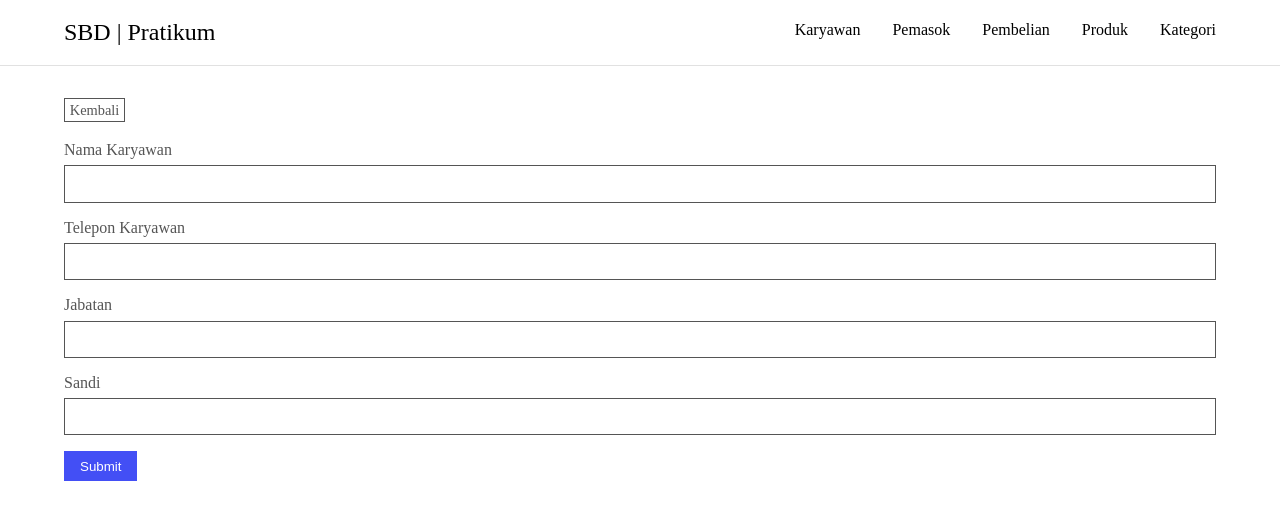
After one commit to hiIgooTgar/sistem_basis_data_pratikum, a PHP site: page /src/insert_karyawan.php in a window 1280 px wide. The commit adds this page. Shown: the top 531 px of the page. Run offline with PHP 8.4, Linux system fonts and the light colour scheme.

Commit message:
SBD | Karyawan Tabel

```diff
--- a/pratikum_2/assets/css/style.css
+++ b/pratikum_2/assets/css/style.css
@@ -42,14 +42,27 @@
   cursor: pointer;
 }
 
+.btn-sm {
+  padding: 0.14rem 0.3rem;
+  font-size: 0.9rem;
+}
+
 .btn-primary {
   background: #434ff5;
   color: #fff;
   border: none;
 }
 
-.btn-primary:hover {
-  background: #505bed;
+.btn-danger {
+  background: #f73939;
+  color: #fff;
+  border: none;
+}
+
+.btn-warning {
+  background: #f7f139;
+  color: #000;
+  border: none;
 }
 
 .form-main {
--- a/pratikum_2/src/delete_kategori.php
+++ b/pratikum_2/src/delete_kategori.php
@@ -3,6 +3,11 @@
 require '../connection/config.php';
 
 $idkategori = $_GET['idkategori'];
+
+if(!isset($idkategori)) {
+    echo"<script>alert('Data tidak ditemukan!');</script>";
+}
+
 $sql = "DELETE FROM tbkategori WHERE idkategori = $idkategori";
 $result = mysqli_query($connect, $sql);
 
--- /dev/null
+++ b/pratikum_2/src/insert_karyawan.php
@@ -0,0 +1,58 @@
+<?php
+
+include "../connection/config.php";
+$title_web = "Tambah Karyawan | SBD";
+include "../components/header.php";
+include "../components/navbar_inside.php";
+
+
+?>
+
+<div class="container">
+    <a href="../" class="btn btn-sm">Kembali</a>
+    <form action="" method="post" class="form-main">
+        <div class="form-group">
+            <label for="namakaryawan" class="form-label">Nama Karyawan</label>
+            <input class="form-control" type="text" name="namakaryawan" id="namakaryawan">
+        </div>
+        <div class="form-group">
+            <label for="teleponkaryawan" class="form-label">Telepon Karyawan</label>
+            <input class="form-control" type="number" name="teleponkaryawan" id="teleponkaryawan">
+        </div>
+        <div class="form-group">
+            <label for="jabatan" class="form-label">Jabatan</label>
+            <input class="form-control" type="text" name="jabatan" id="jabatan">
+        </div>
+        <div class="form-group">
+            <label for="sandi" class="form-label">Sandi</label>
+            <input class="form-control" type="text" name="sandi" id="sandi">
+        </div>
+        <button type="submit" name="addKaryawan" class="btn btn-primary">Submit</button>
+    </form>
+</div>
+
+<?php
+include "../components/footer.php";
+
+if(isset($_POST['addKaryawan'])) {
+    $namakaryawan = htmlspecialchars($_POST['namakaryawan']);
+    $teleponkaryawan = htmlspecialchars($_POST['teleponkaryawan']);
+    $jabatan = htmlspecialchars($_POST['jabatan']);
+    $sandi = htmlspecialchars($_POST['sandi']);
+
+    $sql = "INSERT INTO tbkaryawan(idkaryawan, namakaryawan, teleponkaryawan, jabatan, sandi) VALUES('', '$namakaryawan', '$teleponkaryawan', '$jabatan', '$sandi')";
+    $query = mysqli_query($connect, $sql);
+
+    if($query > 0) {
+        echo "<script>
+        alert('Data karyawan berhasil ditambahkan!');
+        window.location.href = '../'
+        </script>";
+    } else {
+         echo "<script>
+        alert('Data karyawan tidak berhasil ditambahkan!');
+        window.location.href = '../'
+        </script>";
+    }
+}
+?>
--- a/pratikum_2/src/insert_kategori.php
+++ b/pratikum_2/src/insert_kategori.php
@@ -27,6 +27,7 @@ if(isset($_POST['addKategori'])) {
 ?>
 
 <div class="container">
+    <a href="./kategori.php" class="btn btn-sm">Kembali</a>
     <form method="post" action="" class="form-main">
         <div class="form-group">
             <label for="namakategori" class="form-label">Nama Kategori</label>
--- a/pratikum_2/src/kategori.php
+++ b/pratikum_2/src/kategori.php
@@ -30,8 +30,8 @@ include "../components/navbar_inside.php";
             <td><?= $increment++ ?></td>
             <td><?= $data['namakategori'] ?></td>
             <td>
-                <a href="./update_kategori.php?idkategori=<?= $data['idkategori'] ?>">Ubah</a>
-                <a href="./delete_kategori.php?idkategori=<?= $data['idkategori'] ?>" onclick="return confirm('Yakin data dihapus?');">Hapus</a>
+                <a class="btn-warning btn-sm" href="./update_kategori.php?idkategori=<?= $data['idkategori'] ?>">Ubah</a>
+                <a class="btn-danger btn-sm" href="./delete_kategori.php?idkategori=<?= $data['idkategori'] ?>" onclick="return confirm('Yakin data dihapus?');">Hapus</a>
             </td>
         </tr>
         <?php endwhile; ?>
--- a/pratikum_2/src/update_kategori.php
+++ b/pratikum_2/src/update_kategori.php
@@ -25,13 +25,14 @@ if(mysqli_num_rows($query) < 1) {
 ?>
 
 <div class="container">
+     <a href="./kategori.php" class="btn btn-sm">Kembali</a>
     <form method="post" action="" class="form-main">
         <input type="hidden" name="idkategori" value="<?= $dataKategori['idkategori'] ?>">
         <div class="form-group">
             <label for="namakategori" class="form-label">Nama Kategori</label>
             <input value="<?= $dataKategori['namakategori'] ?>" type="text" id="namakategori" autocomplete="off" class="form-control" name="namakategori">
         </div>
-        <button name="updateKategori" class="btn btn-primary" type="submit">Submit</button>
+        <button name="updateKategori" class="btn btn-primary" type="submit">Update</button>
     </form>
 </div>
 
```
Also changed, not shown: pratikum_2/index.php (+7 -1 lines), pratikum_2/src/delete_karyawan.php (added, +21 -0 lines), pratikum_2/src/update_karyawan.php (added, +76 -0 lines).
